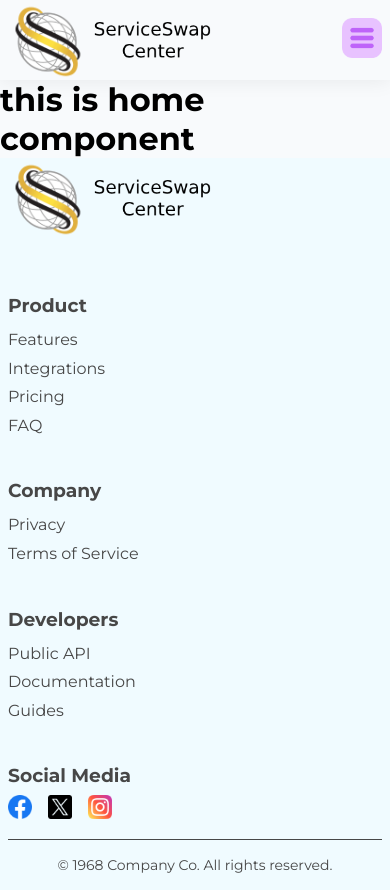
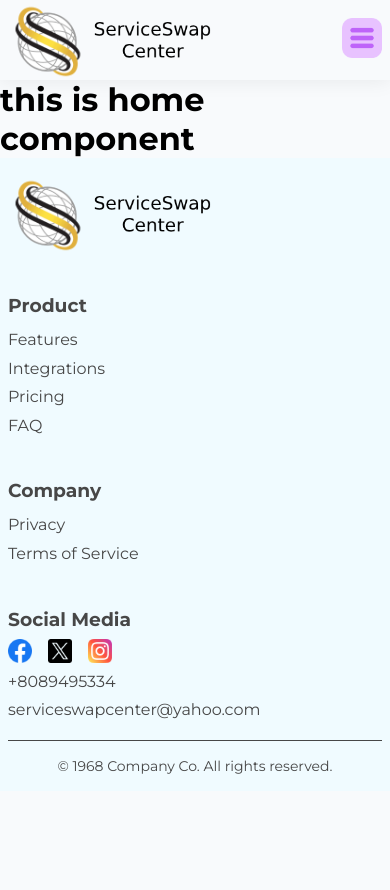
Before and after one commit to tushar-454/service-swap-center, a React (Vite) app: page / in a window 390 px wide. After the commit the page ends 844 px from the top, so only its background shows below. Built offline with nearby package versions, Linux system fonts and the light colour scheme; no server answers.

Commit message:
footer add contact info like phone and email which was a requirement

```diff
--- a/src/Components/Footer/Footer.jsx
+++ b/src/Components/Footer/Footer.jsx
@@ -9,10 +9,10 @@ const Footer = () => {
     <footer className={classes.footer}>
       <Container>
         <div className={classes.footerWrap}>
-          <div className={classes.footerBrand}>
+          <div className={classes.footerContent}>
+            <div>
               <Logo />
             </div>
-          <div className={classes.footerContent}>
             <div>
               <h3>Product</h3>
               <ul>
@@ -42,21 +42,8 @@ const Footer = () => {
               </ul>
             </div>
             <div>
-              <h3>Developers</h3>
-              <ul>
-                <li>
-                  <a href='#'>Public API</a>
-                </li>
-                <li>
-                  <a href='#'>Documentation</a>
-                </li>
-                <li>
-                  <a href='#'>Guides</a>
-                </li>
-              </ul>
-            </div>
+              <h3>Social Media</h3>
               <div>
-              <h3>Social Media</h3>
                 <div className={classes.socialWrap}>
                   <a href='#' title='Facebook'>
                     <img src={facebook} />
@@ -67,6 +54,17 @@ const Footer = () => {
                   <a href='#' title='Instagram'>
                     <img src={instagram} />
                   </a>
+                </div>
+                <ul>
+                  <li>
+                    <a href='tel:+8089495334'>+8089495334</a>
+                  </li>
+                  <li>
+                    <a href='mailto:serviceswapcenter@yahoo.com'>
+                      serviceswapcenter@yahoo.com
+                    </a>
+                  </li>
+                </ul>
               </div>
             </div>
           </div>
--- a/src/Components/Footer/Footer.module.css
+++ b/src/Components/Footer/Footer.module.css
@@ -8,12 +8,10 @@
   padding: 2rem 1rem;
   width: 100%;
 }
-.footerBrand {
-  width: 50%;
-}
 .footerContent {
-  width: 50%;
+  width: 100%;
   display: grid;
+  justify-content: space-between;
   grid-template-columns: 1fr 1fr 1fr 1fr;
   gap: 2rem;
 }
@@ -70,7 +68,7 @@
   }
 }
 
-@media (max-width: 425px) {
+@media (max-width: 568px) {
   .footerContent {
     grid-template-columns: 1fr;
     margin: 1rem 0rem;
```
Lines whose indentation alone changed are shown as unchanged.
